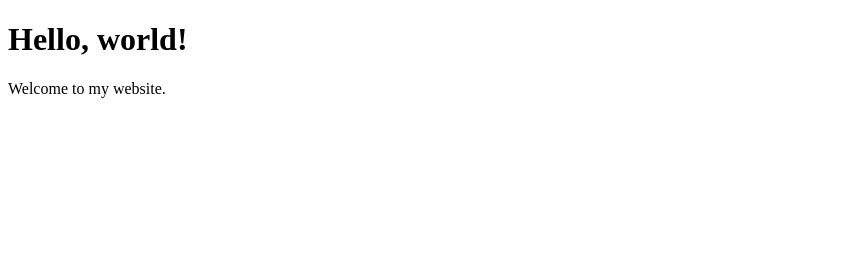
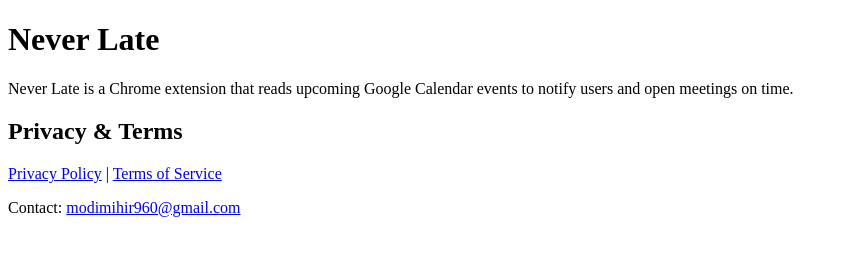
Before and after one commit to MihirModi14/mihirmodi14.github.io, a plain HTML site: page index.html in a window 1280 px wide. Shown: the whole page, without its empty margins (0-848 px from the left). Drawn offline with Linux system fonts and the light colour scheme.

Commit message:
Update index.html

```diff
--- a/index.html
+++ b/index.html
@@ -2,10 +2,23 @@
 <html lang="en">
 <head>
   <meta charset="UTF-8">
-  <title>My GitHub Page</title>
+  <title>Never Late</title>
 </head>
 <body>
-  <h1>Hello, world!</h1>
-  <p>Welcome to my website.</p>
+  <h1>Never Late</h1>
+  <p>
+    Never Late is a Chrome extension that reads upcoming Google Calendar events
+    to notify users and open meetings on time.
+  </p>
+
+  <h2>Privacy & Terms</h2>
+  <p>
+    <a href="https://mihirmodi14.github.io/never-late-privacy-policy.html" target="_blank">Privacy Policy</a> |
+    <a href="https://mihirmodi14.github.io/never-late-privacy-policy.html" target="_blank">Terms of Service</a>
+  </p>
+
+  <footer>
+    <p>Contact: <a href="mailto:modimihir960@gmail.com">modimihir960@gmail.com</a></p>
+  </footer>
 </body>
 </html>
```
